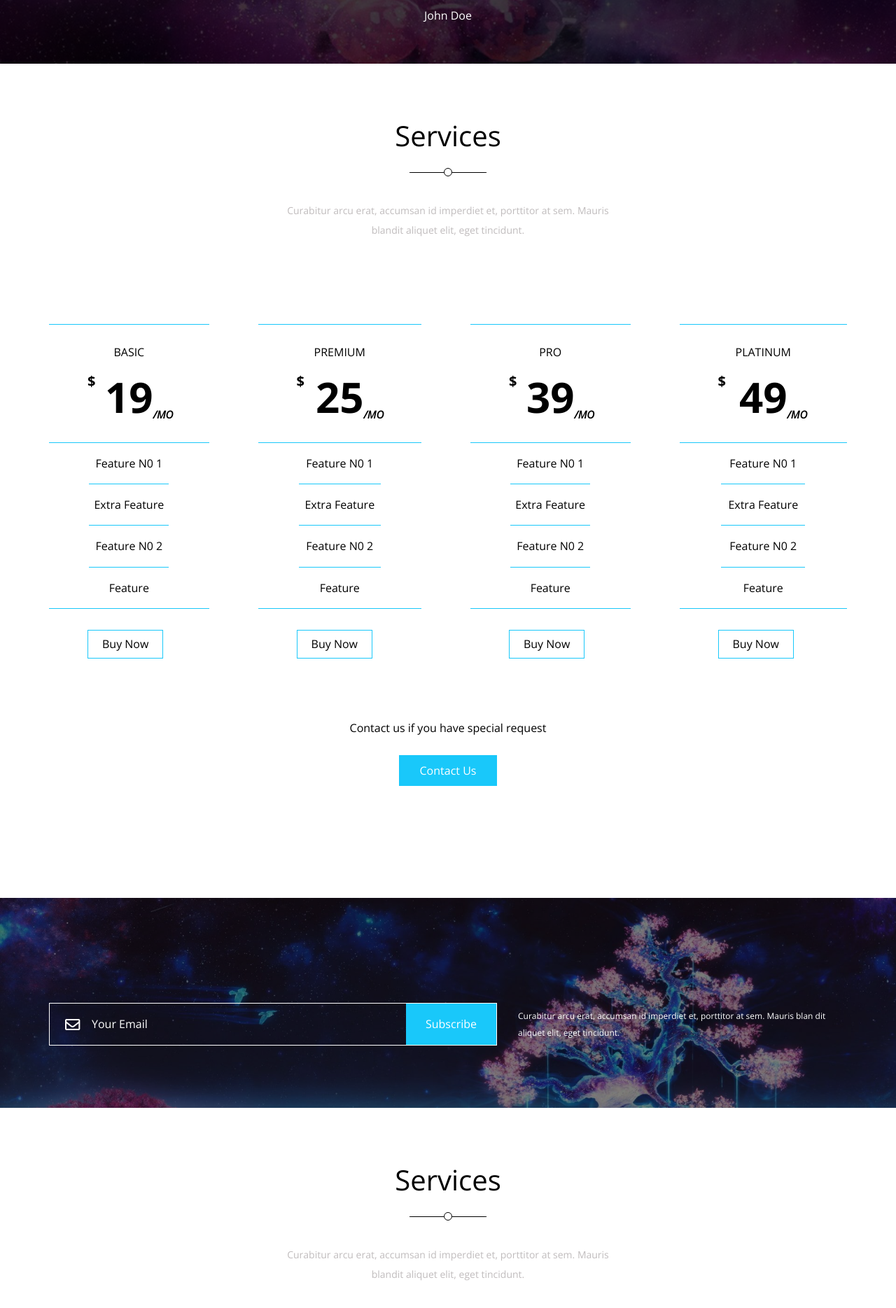
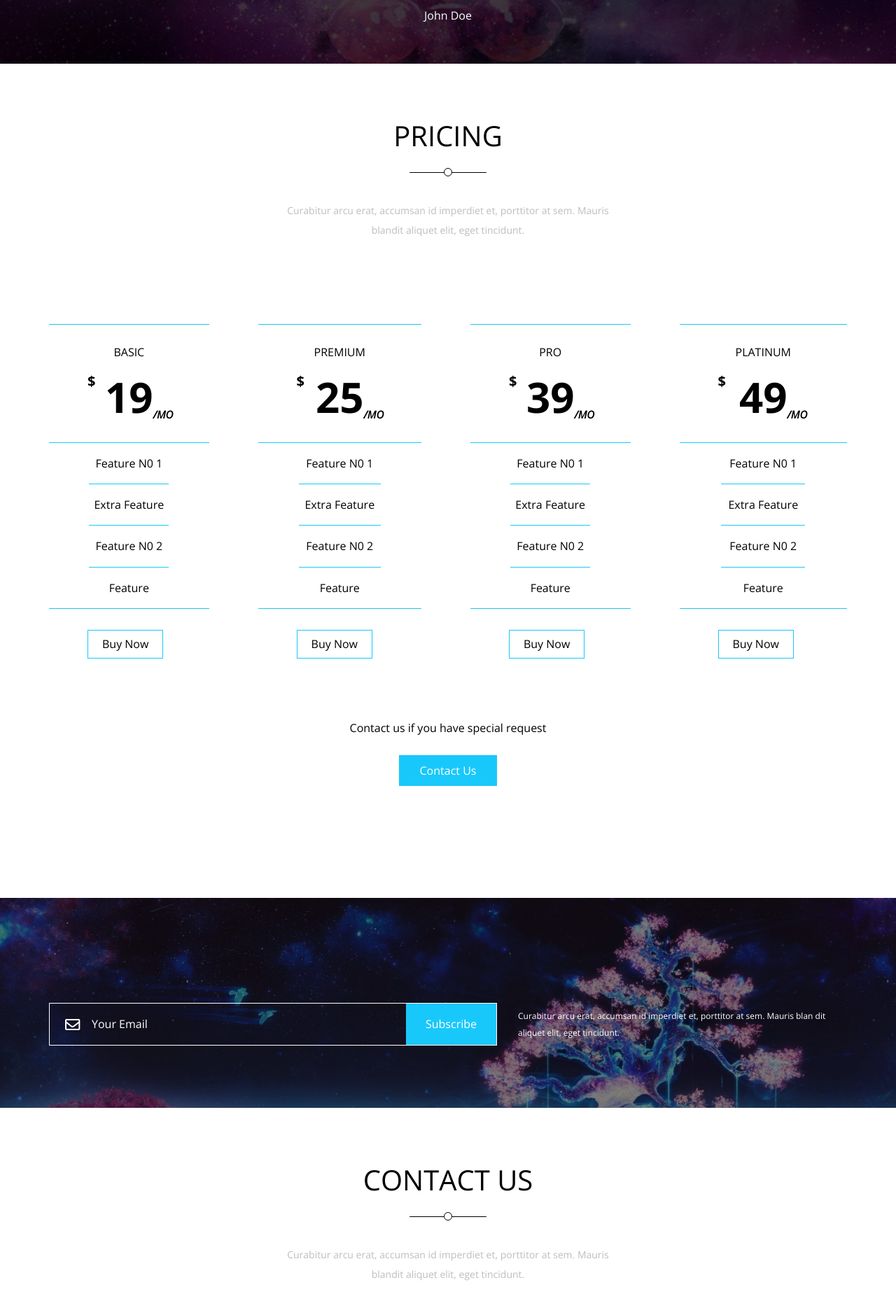
Before and after one commit to Ahmedy-devp/template-2, a plain HTML site: page index.html in a window 1280 px wide. Shown: the part 5450-7319 px from the top of the page at 70% size. Drawn offline with nearby package versions, Linux system fonts and the light colour scheme.

Commit message:
Update index.html

```diff
--- a/index.html
+++ b/index.html
@@ -353,7 +353,7 @@
     <div class="pricing" id="pricing">
       <div class="container">
         <div class="main-heading">
-          <h2>Services</h2>
+          <h2>PRICING</h2>
           <p>
             Curabitur arcu erat, accumsan id imperdiet et, porttitor at sem.
             Mauris blandit aliquet elit, eget tincidunt.
@@ -435,7 +435,7 @@
     <div class="contact" id="contact">
       <div class="container">
         <div class="main-heading">
-          <h2>Services</h2>
+          <h2>CONTACT US</h2>
           <p>
             Curabitur arcu erat, accumsan id imperdiet et, porttitor at sem.
             Mauris blandit aliquet elit, eget tincidunt.
```
